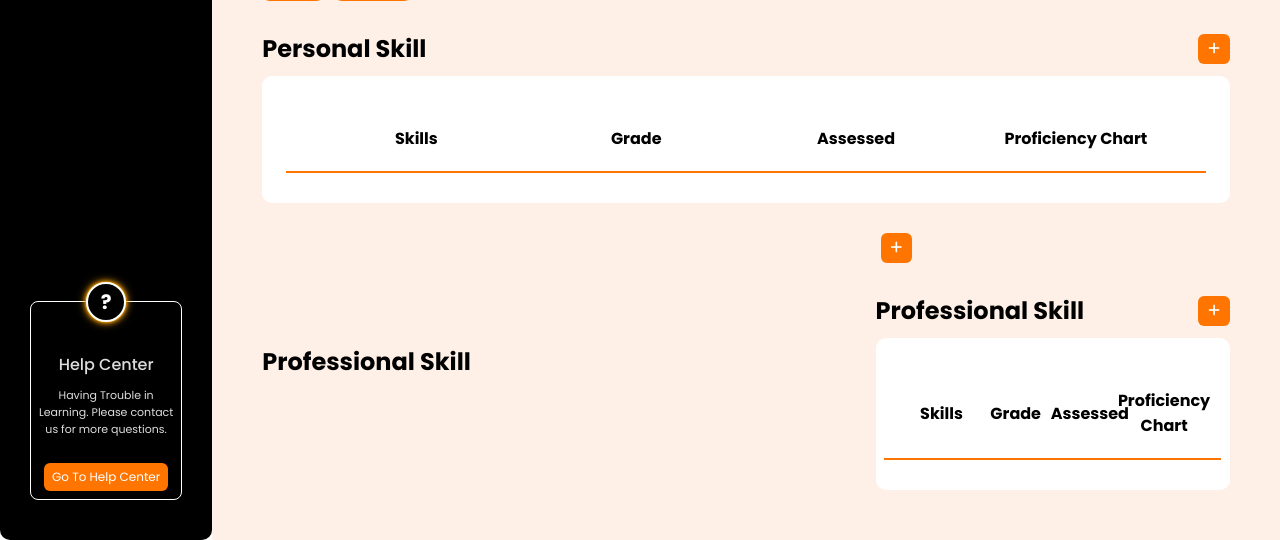
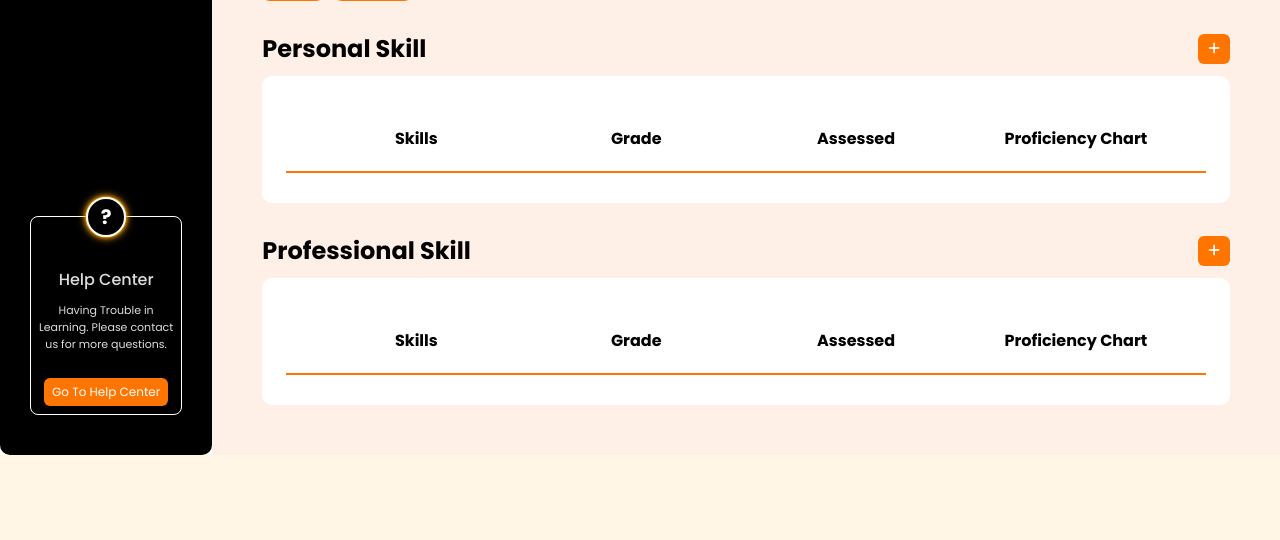
Before and after one commit to MdShahinDev/mindsphere, a PHP site: page /dashboard/DashboardProfile.php in a window 1280 px wide. Shown: the part 852-1392 px from the top of the page. After the commit the page ends 1307 px from the top, so only its background shows below. Run offline with PHP 8.4, Linux system fonts and the light colour scheme; the visitor is signed in with stand-in values (Sample User, id 1); data that the repository does not hold is empty.

Commit message:
PRofesional Skill section design solve

```diff
--- a/dashboard/DashboardProfile.php
+++ b/dashboard/DashboardProfile.php
@@ -325,13 +325,6 @@ if ($res) $professional_skills = $res->fetch_all(MYSQLI_ASSOC);
 
             <!-- Professional Skill Section -->
 
-            <div class="skill-section">
-                    <div class="section-header">
-                        <h2>Professional Skill</h2>
-                        <div>
-                            <button class="icon-btn" onclick="openModal('personal')"><i
-                                    class="fa-solid fa-plus"></i></button>
-
              <div class="skill-section">
     <div class="section-header">
         <h2>Professional Skill</h2>
```
